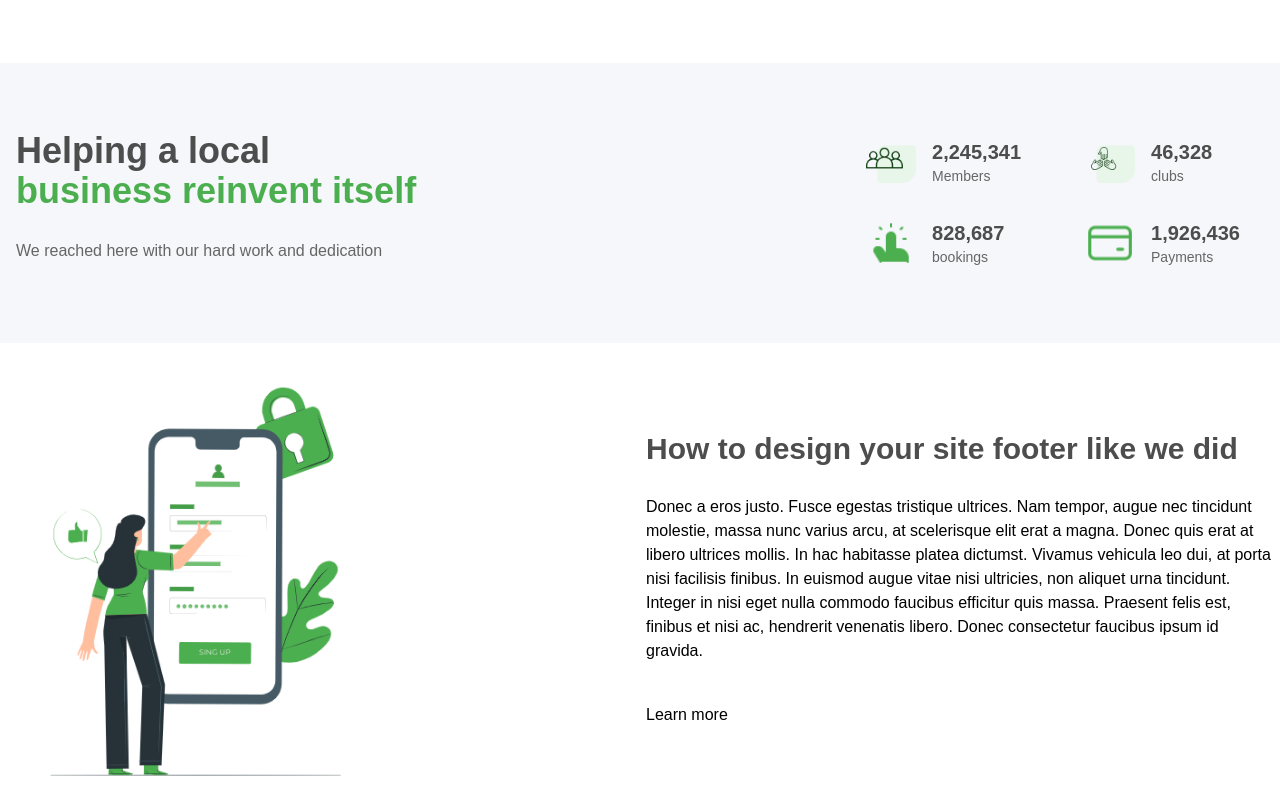
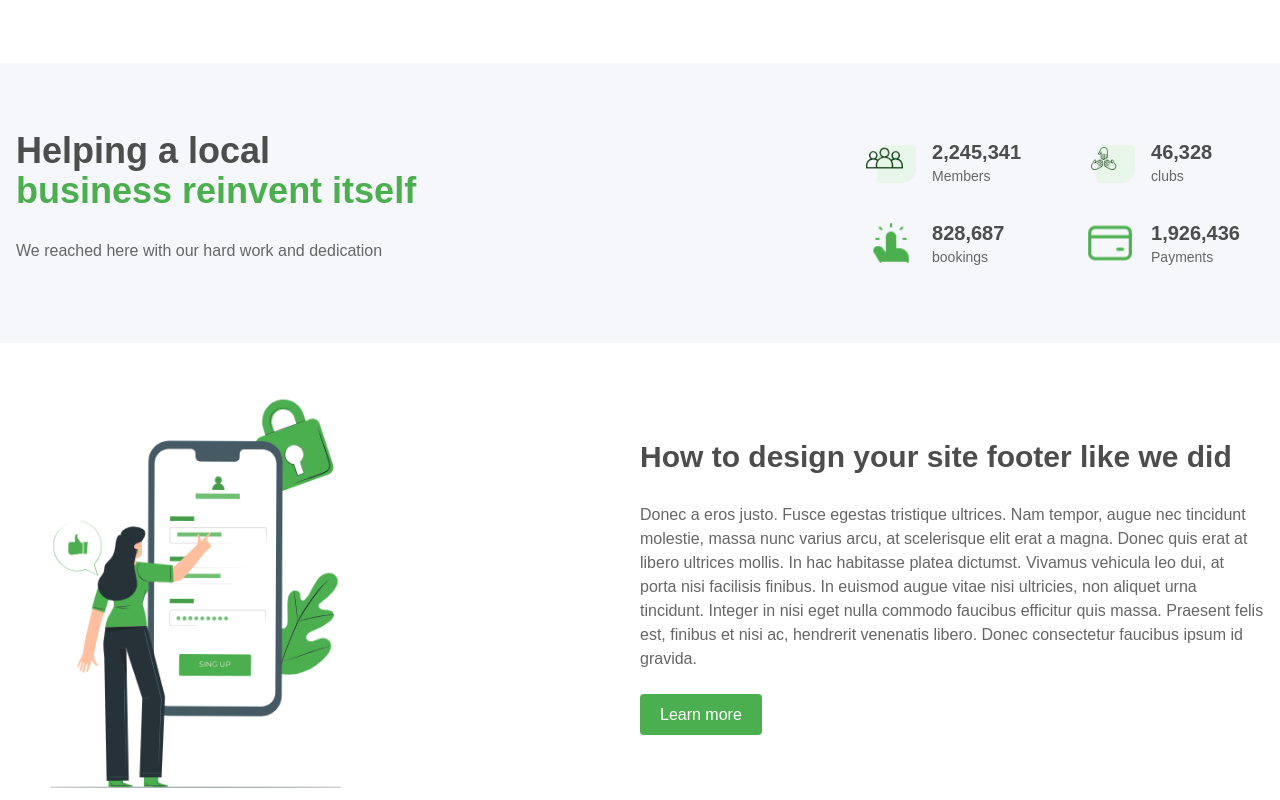
Before and after one commit to sam-0905/Nexcent, a Next.js app in the folder nexora/: page / in a window 1280 px wide. Shown: the part 1617-2417 px from the top of the page. Before the commit the page ends 2393 px from the top, so only its background shows below. Built offline with nearby package versions, Linux system fonts and the light colour scheme.

Commit message:
styles- minor updates in h2 and p

```diff
--- a/nexora/Components/section/testimonial.tsx
+++ b/nexora/Components/section/testimonial.tsx
@@ -5,7 +5,7 @@ import Link from "next/link"
 const Testimonials = () => {
     return (  <>
     <div className="flex flex-col items-center justify-between mt-10 gap-3 ml-auto md:flex-row">
-        <div className="flex-1">
+        <div className="flex-1 mt-3 mb-3">
             <Image
             src={testimonial.logo.src}
             alt={testimonial.logo.alt}
@@ -13,12 +13,13 @@ const Testimonials = () => {
             height={400}
             />
         </div>
-        <div className="flex-1 space-y-10 m-1 py-2">
+        <div className="flex-1 space-y-10 m-1 py-2 mb-5 mr-4">
             <h2 className="text-3xl font-bold text-[#4D4D4D] mb-7">{testimonial.title}</h2>
-            <p>{testimonial.para}</p>
-            <Link href={testimonial.cta.href}>{testimonial.cta.label}</Link>
+            <p className="text-md text-[#666] mb-8">{testimonial.para}</p>
+            <Link className="bg-[#4caf4f] text-white px-5 py-3 rounded" href={testimonial.cta.href}>{testimonial.cta.label}</Link>
         </div>
     </div>
+
     </>)
 
 }
```
